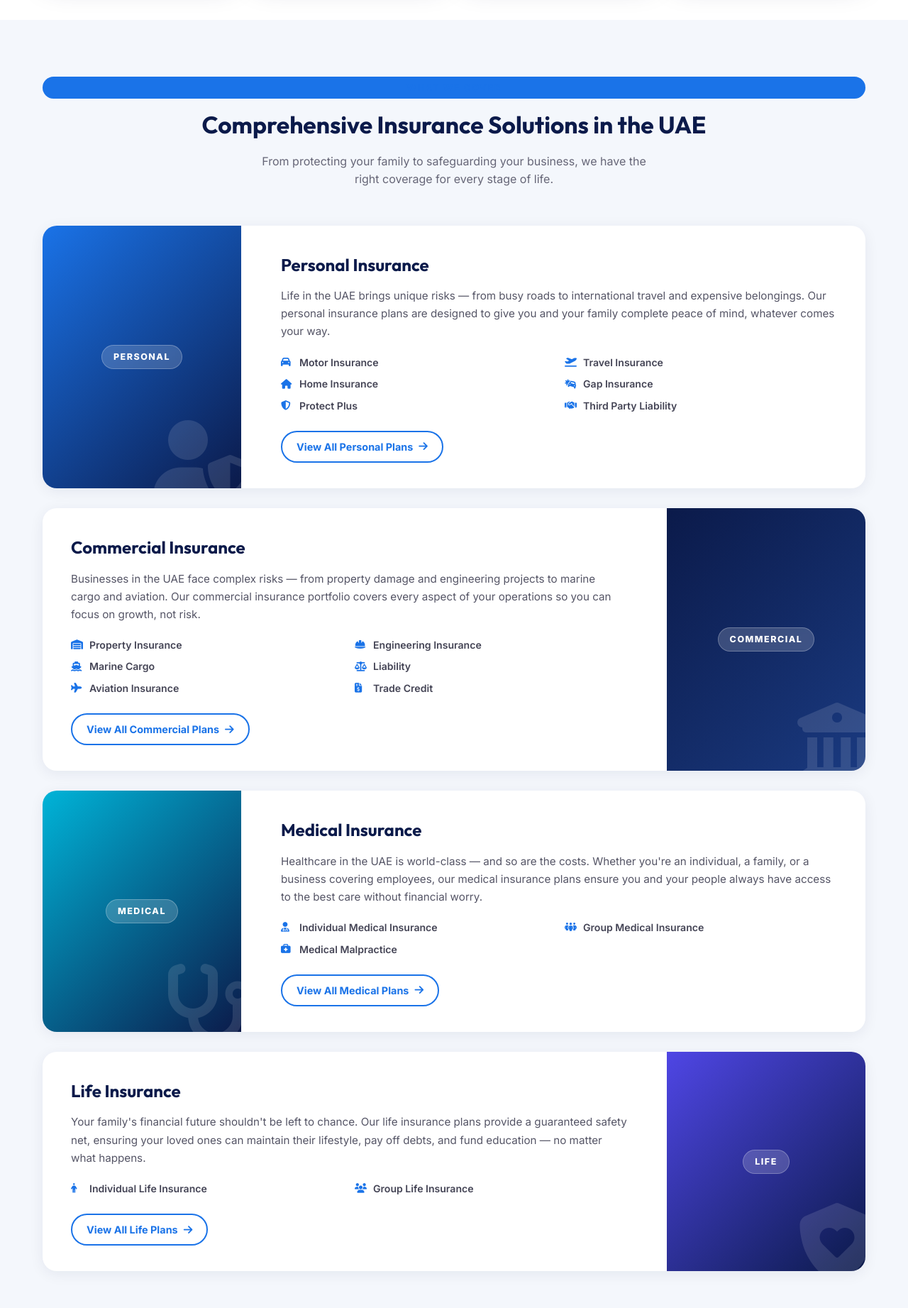
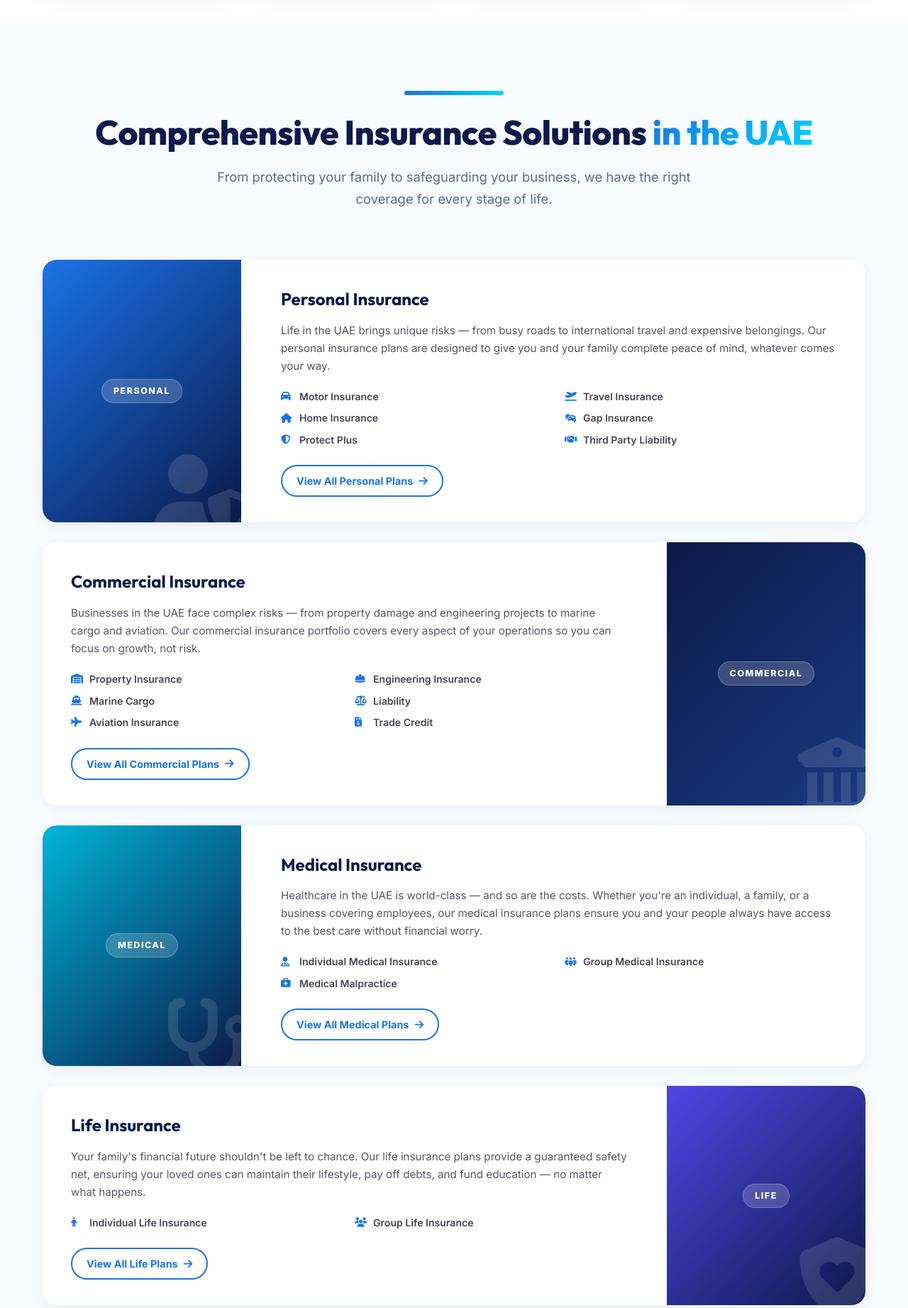
Before and after one commit to harigopinathnair/primepolicy-website, a PHP site: page / in a window 1280 px wide. Shown: the part 991-2834 px from the top of the page at 71% size. Run offline with PHP 8.4, Linux system fonts and the light colour scheme; data that the repository does not hold is empty; some libraries are stand-ins or nearby versions.

Commit message:
Redesign section headers with premium pill-style and gradients

```diff
--- a/assets/css/style.css
+++ b/assets/css/style.css
@@ -535,33 +535,49 @@ ul {
     gap: 11px;
 }
 
-/* ── Insurance Intro Section ─────────────────────────────────────── */
+/* ── Insurance Intro Section Redesign ────────────────────────────── */
 .ins-intro-section {
-    background: #f4f7fc;
-    padding: 80px 0 60px;
+    background: #f8fbff;
+    padding: 100px 0 80px;
 }
 
-.ins-intro-section .section-label {
-    font-size: 0.82rem;
-    font-weight: 700;
-    text-transform: uppercase;
-    letter-spacing: 1.5px;
-    color: var(--secondary-color);
-    margin-bottom: 10px;
-    display: block;
+.section-header.redesign {
+    text-align: center;
+    margin-bottom: 70px;
+    display: flex;
+    flex-direction: column;
+    align-items: center;
 }
 
-.ins-intro-section h2 {
-    font-size: 2.1rem;
-    color: var(--primary-color);
-    margin-bottom: 12px;
+.header-pill {
+    width: 140px;
+    height: 6px;
+    background: linear-gradient(90deg, var(--secondary-color), var(--accent-color));
+    border-radius: 10px;
+    margin-bottom: 24px;
 }
 
-.ins-intro-section .section-sub {
-    font-size: 1rem;
-    color: #667;
-    max-width: 580px;
+.section-header.redesign h2 {
+    font-size: 3rem;
+    font-weight: 800;
+    color: var(--primary-color);
+    margin-bottom: 18px;
+    line-height: 1.2;
+    letter-spacing: -0.5px;
+}
+
+.section-header.redesign .section-sub {
+    font-size: 1.15rem;
+    color: #5a6b8a;
+    max-width: 680px;
     margin: 0 auto;
+    line-height: 1.7;
+}
+
+.text-gradient {
+    background: linear-gradient(135deg, var(--secondary-color), var(--accent-color));
+    -webkit-background-clip: text;
+    -webkit-text-fill-color: transparent;
 }
 
 .ins-intro-row {
--- a/index.php
+++ b/index.php
@@ -142,9 +142,9 @@ include 'includes/header.php';
     <!-- Insurance Introductions -->
     <section class="ins-intro-section">
         <div class="container">
-            <div class="section-header" style="text-align:center; margin-bottom:52px;">
-                <p class="section-label">What We Cover</p>
-                <h2>Comprehensive Insurance Solutions in the UAE</h2>
+            <div class="section-header redesign">
+                <div class="header-pill"></div>
+                <h2>Comprehensive Insurance Solutions <span class="text-gradient">in the UAE</span></h2>
                 <p class="section-sub">From protecting your family to safeguarding your business, we have the right coverage for every stage of life.</p>
             </div>
 
@@ -272,10 +272,10 @@ include 'includes/header.php';
     <!-- Quote / Contact Form Section -->
     <section class="quote-section" id="quote">
         <div class="container" id="contact">
-            <div style="text-align:center; margin-bottom:48px;">
-                <span class="section-label">Get a Quote</span>
-                <h2>Request Your Custom Insurance Quote</h2>
-                <p class="sub">Fill in your details and one of our advisors will get back to you within 24 hours.</p>
+            <div class="section-header redesign">
+                <div class="header-pill"></div>
+                <h2>Request Your <span class="text-gradient">Custom</span> Insurance Quote</h2>
+                <p class="section-sub">Fill in your details and one of our advisors will get back to you within 24 hours.</p>
             </div>
             <div class="quote-grid">
                 <!-- Form -->
```
